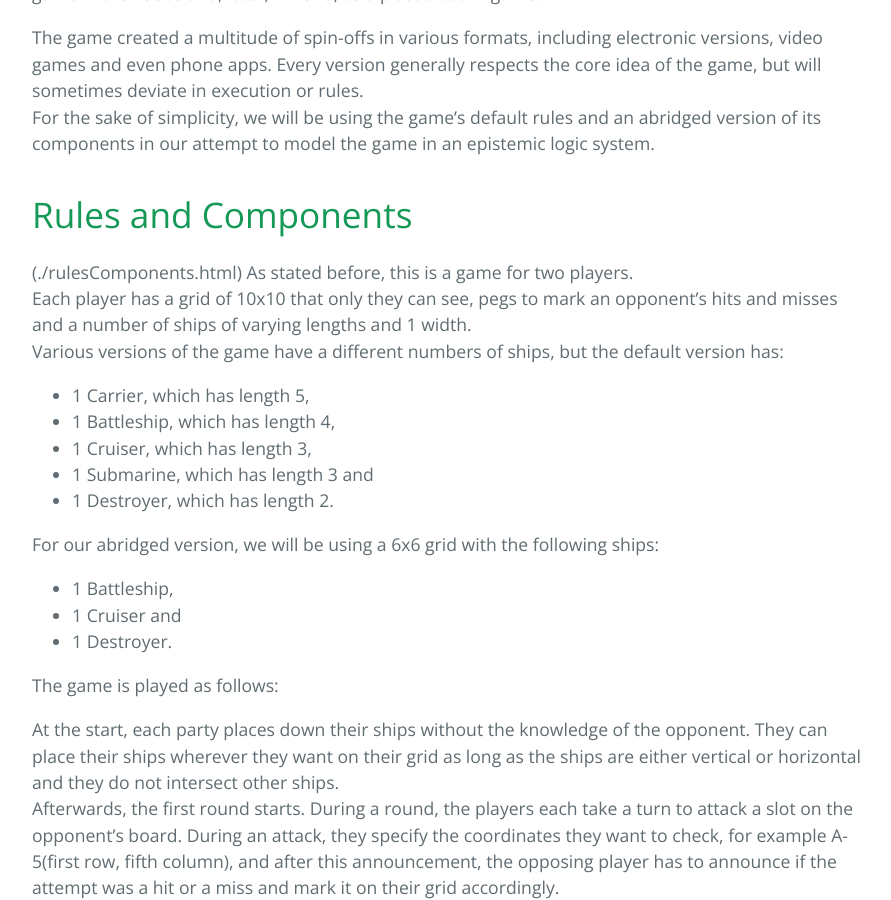
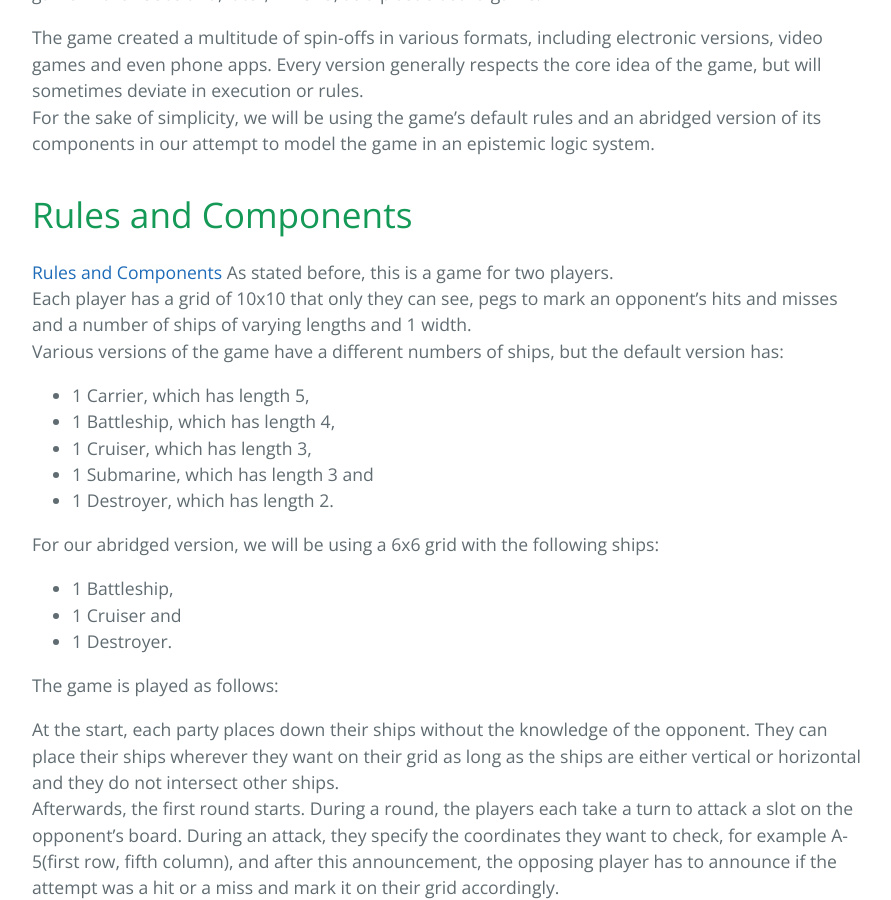
Before and after one commit to kaeru4343/LAMAS_2020Project, a Jekyll site: the page built from index.md, in a window 1280 px wide and 900 px high, scrolled down 609 px. Shown: the whole window, without its empty margins (192-1083 px from the left). Built offline with Jekyll 4.4.1, drawn with Linux system fonts in a browser that asks for light colours.

Commit message:
Fixed other page

```diff
--- a/index.md
+++ b/index.md
@@ -12,7 +12,7 @@ The game created a multitude of spin-offs in various formats, including electron
 For the sake of simplicity, we will be using the game's default rules and an abridged version of its components in our attempt to model the game in an epistemic logic system.
 
 # Rules and Components
-(./rulesComponents.html)
+[Rules and Components](./rulesComponents.html)
 As stated before, this is a game for two players.<br />
 Each player has a grid of 10x10 that only they can see, pegs to mark an opponent's hits and misses and a number of ships of varying lengths and 1 width.<br />
 Various versions of the game have a different numbers of ships, but the default version has:
```
